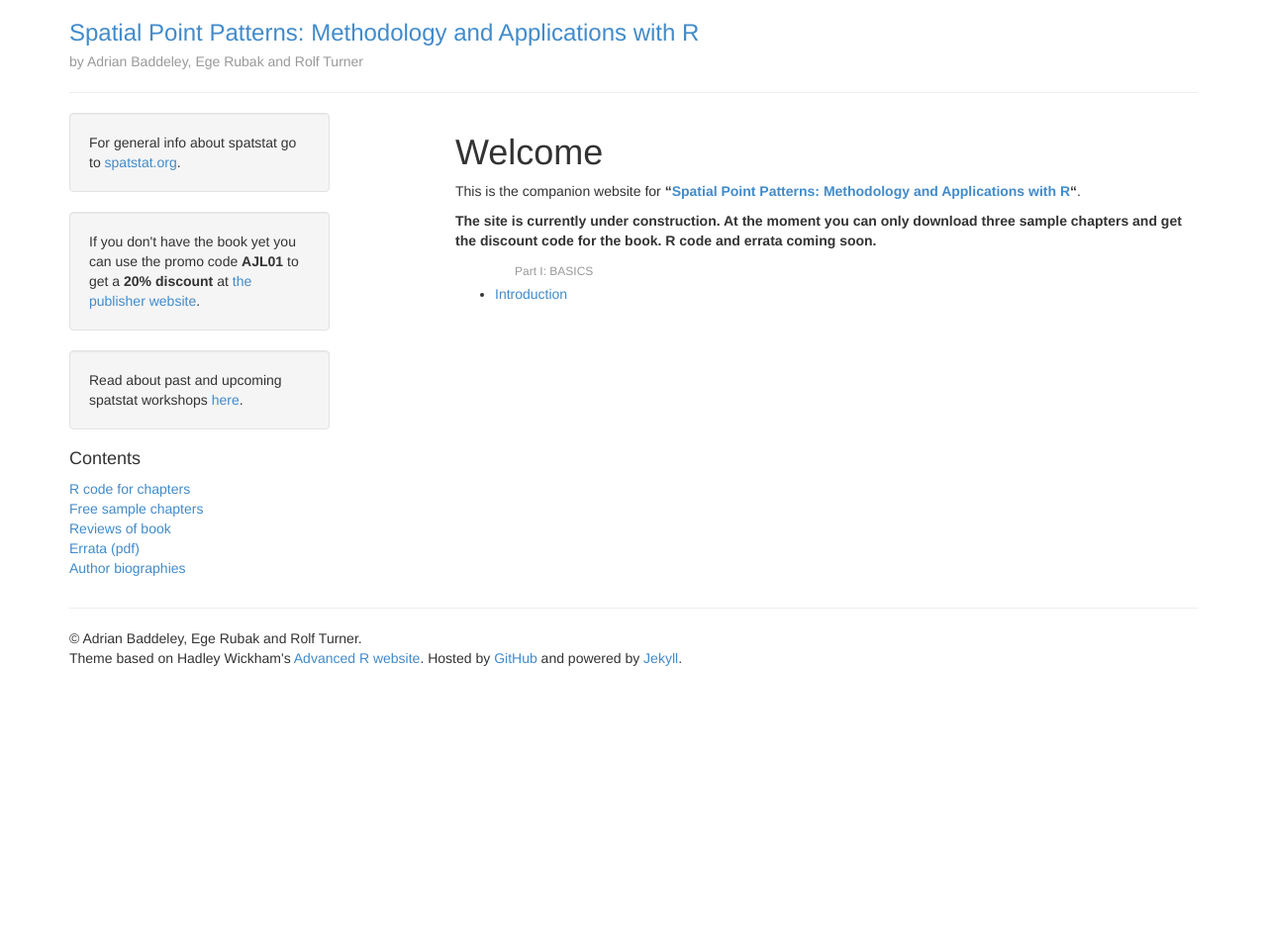
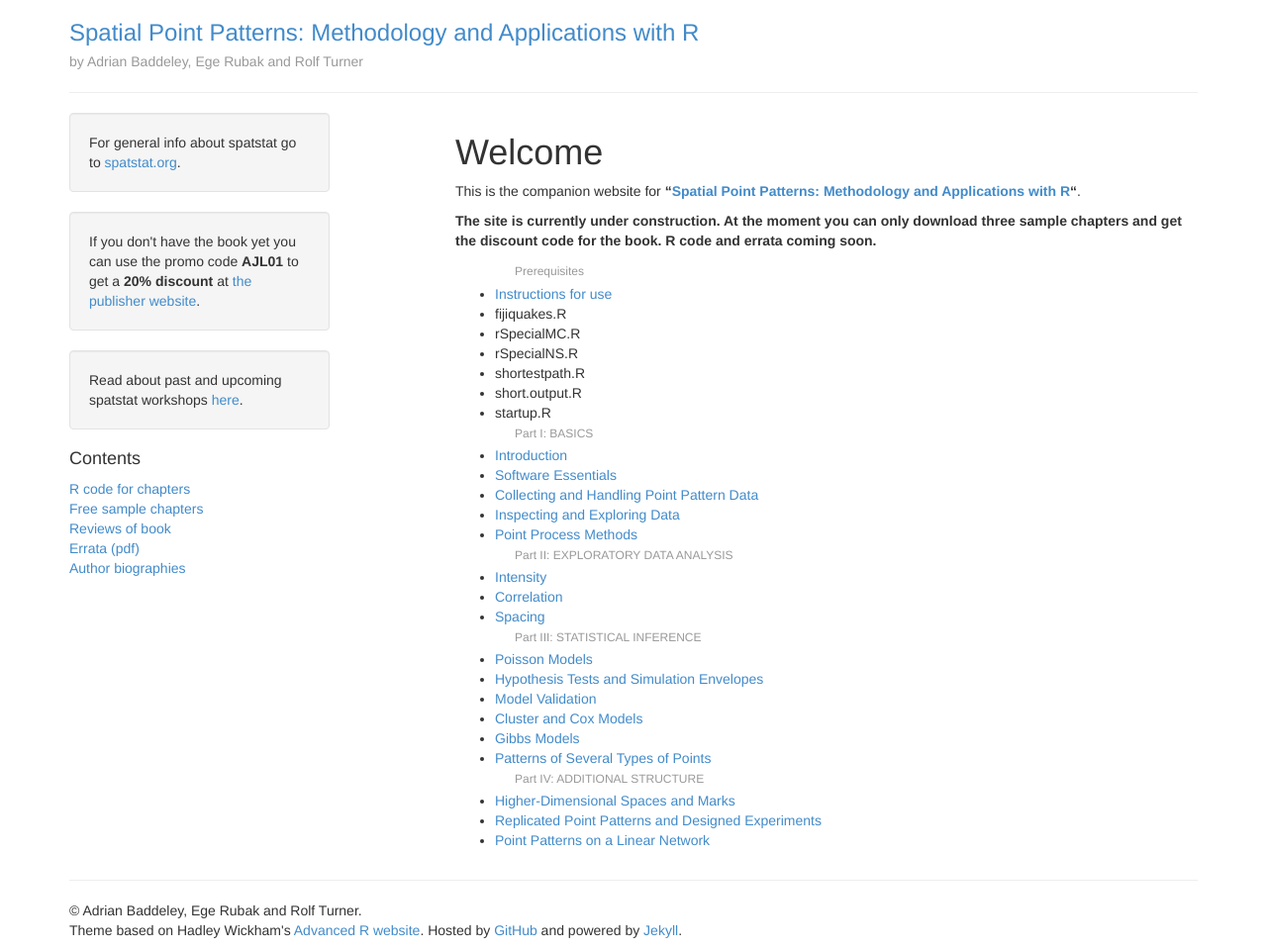
Before and after one commit to spatstat/book, a Jekyll site: the page built from index.md, in a window 1280 px wide. Shown: the whole page at 99% size. Built offline with Jekyll 4.4.1, drawn with Linux system fonts in a browser that asks for light colours; Markdown is read by kramdown in place of the engine named in the settings; before the commit the page ends 900 px from its top, so only the background shows below that.

Commit message:
Filled in table of contents in nav.html.

```diff
--- a/_includes/nav.html
+++ b/_includes/nav.html
@@ -1,2 +1,29 @@
+<li class="dropdown-header">Prerequisites</li>
+<li><a href="instructions.html">Instructions for use</a></li>
+<li><a href="fijiquakes.html"></a>fijiquakes.R</li>
+<li><a href="rSpecialMC.html"></a>rSpecialMC.R</li>
+<li><a href="rSpecialNS.html"></a>rSpecialNS.R</li>
+<li><a href="shortestpath.html"></a>shortestpath.R</li>
+<li><a href="short.output.html"></a>short.output.R</li>
+<li><a href="startup.html"></a>startup.R</li>
 <li class="dropdown-header">Part I: BASICS</li>
-<li><a href="01intro.html">Introduction</a></li>
+<li><a href="chapter01.html">Introduction</a></li>
+<li><a href="chapteri02.html">Software Essentials</a></li>
+<li><a href="chapter03.html">Collecting and Handling Point Pattern Data</a></li>
+<li><a href="chapter04.html">Inspecting and Exploring Data</a></li>
+<li><a href="chapter05.html">Point Process Methods</a></li>
+<li class="dropdown-header">Part II: EXPLORATORY DATA ANALYSIS</li>
+<li><a href="chapter06.html">Intensity</a></li>
+<li><a href="chapter07.html">Correlation</a></li>
+<li><a href="chapter08.html">Spacing</a></li>
+<li class="dropdown-header">Part III: STATISTICAL INFERENCE</li>
+<li><a href="chapter09.html">Poisson Models</a></li>
+<li><a href="chapter10.html">Hypothesis Tests and Simulation Envelopes</a></li>
+<li><a href="chapter11.html">Model Validation</a></li>
+<li><a href="chapter12.html">Cluster and Cox Models</a></li>
+<li><a href="chapter13.html">Gibbs Models</a></li>
+<li><a href="chapter14.html">Patterns of Several Types of Points</a></li>
+<li class="dropdown-header">Part IV: ADDITIONAL STRUCTURE</li>
+<li><a href="chapter15.html">Higher-Dimensional Spaces and Marks</a></li>
+<li><a href="chapter16.html">Replicated Point Patterns and Designed Experiments</a></li>
+<li><a href="chapter17.html">Point Patterns on a Linear Network</a></li>
```
